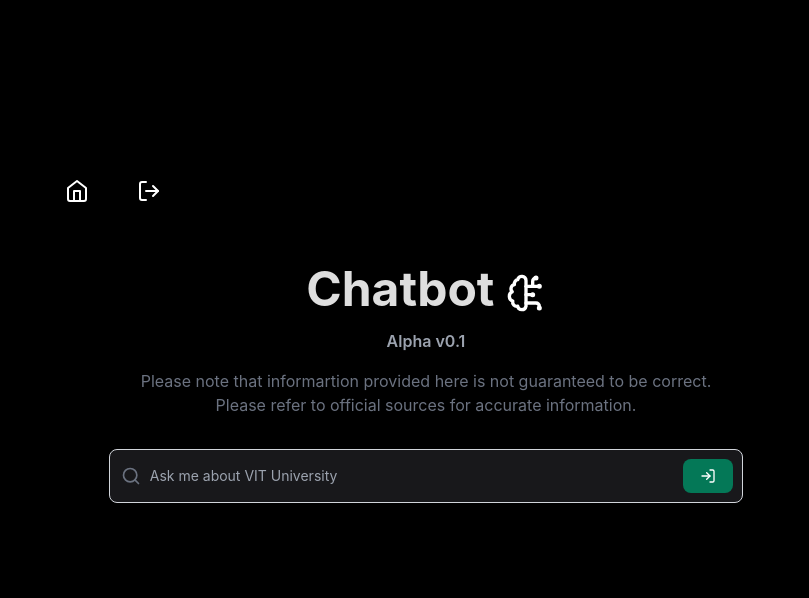
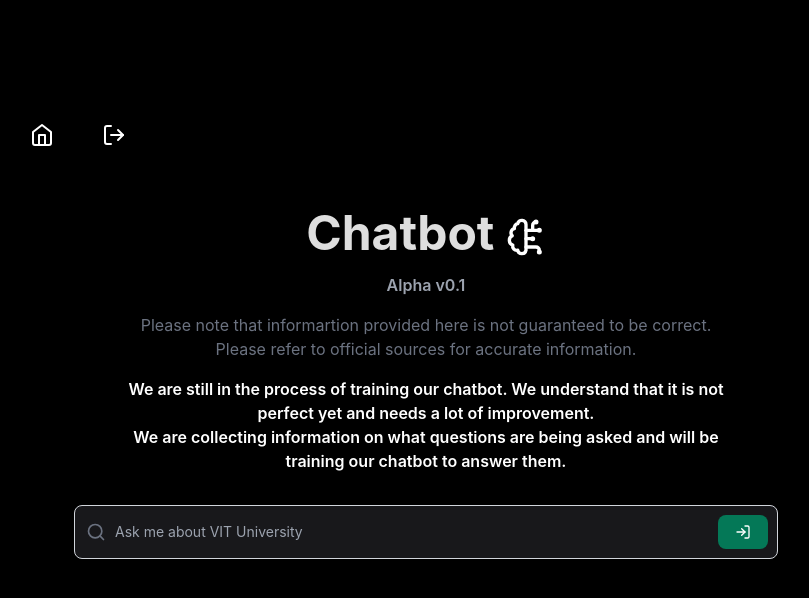
Before and after one commit to jha-adrs/chatbot_QA_frontend, a React (Vite) app: page /chat in a window 1280 px wide. Shown: the top 598 px of the page, without its empty margins (214-1023 px from the left). Built offline with nearby package versions, Linux system fonts and the light colour scheme.

Commit message:
User info

```diff
--- a/src/components/questions/Chatbot.jsx
+++ b/src/components/questions/Chatbot.jsx
@@ -89,6 +89,11 @@
             <br/>
 
           </p>
+          <p className='text-white pt-4 font-semibold'>
+            We are still in the process of training our chatbot. We understand that it is not perfect yet and needs a lot of improvement.
+            <br/>
+            We are collecting information on what questions are being asked and will be training our chatbot to answer them.
+          </p>
         </div>
         <form>
           <label
```
